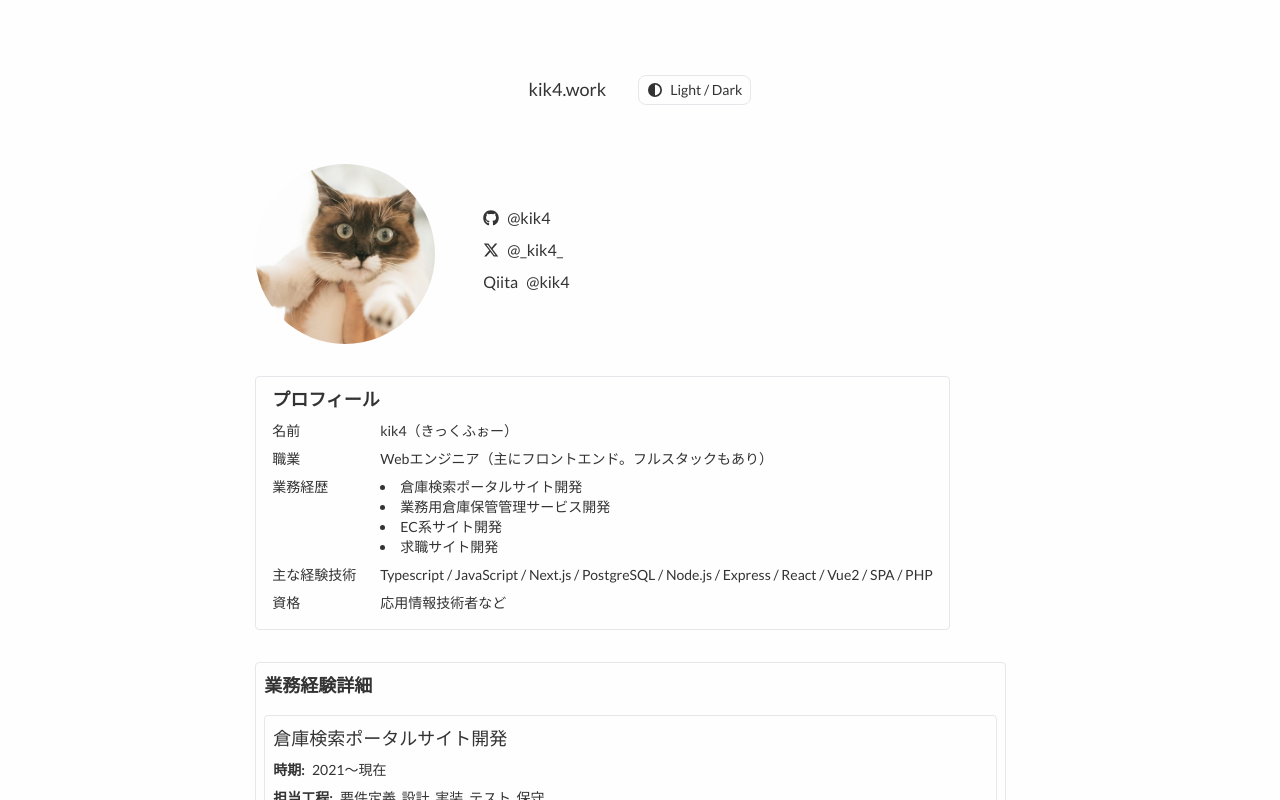
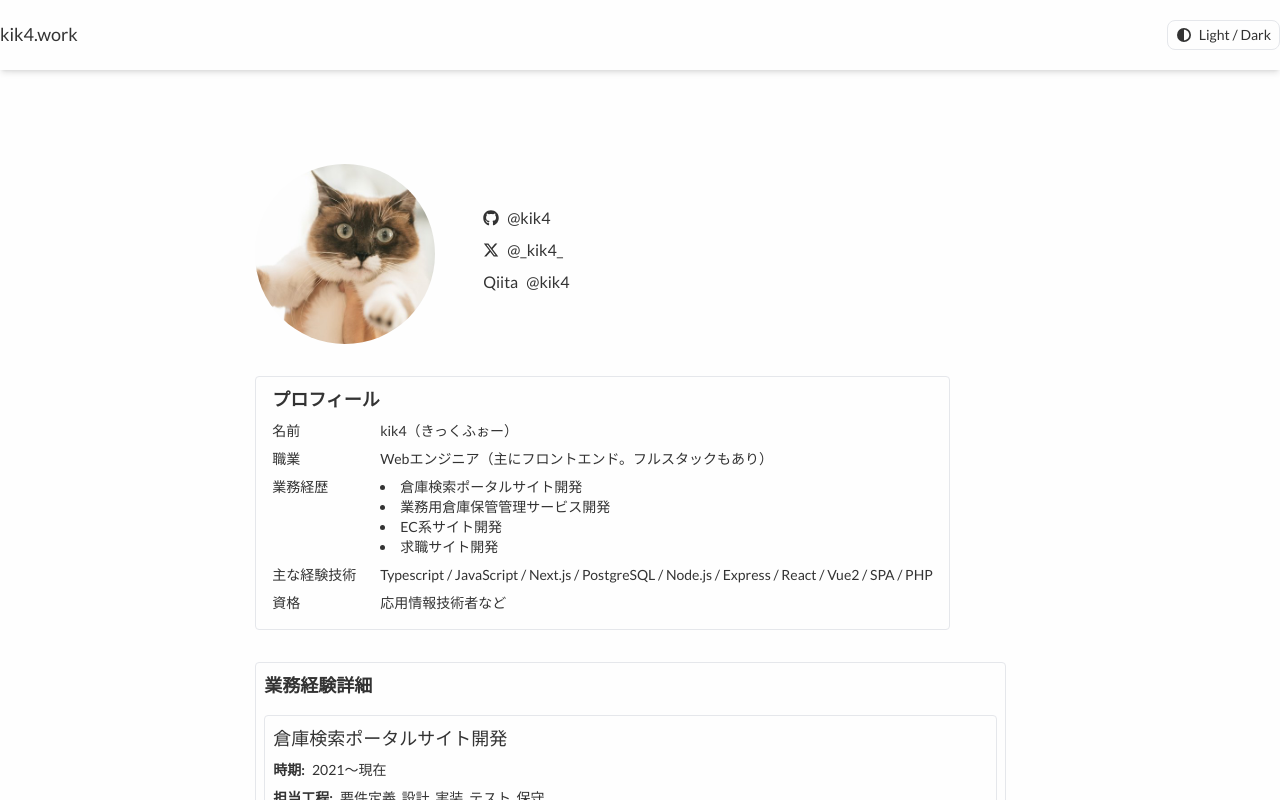
Before and after one commit to kik4/my-portfolio-next, a Next.js app: page / in a window 1280 px wide. Shown: the top 800 px of the page. Built offline with nearby package versions, Linux system fonts and the light colour scheme.

Commit message:
add fixed header

```diff
--- a/app/globals.css
+++ b/app/globals.css
@@ -49,3 +49,7 @@ svg[data-prefix*="fa"] {
   width: 1em;
   display: inline-block;
 }
+
+button {
+  cursor: pointer;
+}
--- a/app/layout.tsx
+++ b/app/layout.tsx
@@ -30,7 +30,7 @@ export default function RootLayout({
         className={clsx(
           notoSansJp.variable,
           lato.variable,
-          "font-default antialiased",
+          "bg-background font-default text-foreground antialiased",
         )}
       >
         {children}
--- a/app/page.tsx
+++ b/app/page.tsx
@@ -8,13 +8,16 @@ import { HiddenSections } from "./_components/HiddenSections";
 
 export default function Home() {
   return (
-    <div className="grid min-h-screen grid-rows-[20px_1fr_20px] items-center justify-items-center gap-16 bg-background p-8 pb-20 text-foreground sm:p-20">
-      <header className="flex gap-8">
+    <>
+      <header className="fixed top-0 z-50 w-full bg-background shadow-md">
+        <div className="container mx-auto flex justify-between py-5">
           <Link href="/">
             <h1 className="text-lg">kik4.work</h1>
           </Link>
           <DarkToggleButton />
+        </div>
       </header>
+      <div className="grid min-h-screen grid-rows-[20px_1fr_20px] items-center justify-items-center gap-16 bg-background p-8 pb-20 text-foreground sm:p-20">
         <main className="row-start-2 flex flex-col items-center gap-8 sm:items-start">
           <div className="flex flex-col items-center justify-center gap-8 sm:flex-row">
             <Image
@@ -76,8 +79,8 @@ export default function Home() {
               </ul>
               <div>主な経験技術</div>
               <div className="text-balance">
-              Typescript / JavaScript / Next.js / PostgreSQL / Node.js / Express
-              / React / Vue2 / SPA / PHP
+                Typescript / JavaScript / Next.js / PostgreSQL / Node.js /
+                Express / React / Vue2 / SPA / PHP
               </div>
               <div>資格</div>
               <div className="text-balance">応用情報技術者など</div>
@@ -146,7 +149,8 @@ export default function Home() {
                 <span className="mr-[0.5em] font-bold">概要:</span>
                 自社プロダクト。インフラ除き、バックエンド/フロントエンドの開発を担当。
                 <br />
-              大きな機能としては Slack のようなチャットシステムを構築するなど。
+                大きな機能としては Slack
+                のようなチャットシステムを構築するなど。
                 <br />
                 機能追加以外では Vue2 から Next.js への置き換えを実施した。
               </div>
@@ -236,5 +240,6 @@ export default function Home() {
           </a>
         </footer>
       </div>
+    </>
   );
 }
```
Lines whose indentation alone changed are shown as unchanged.
